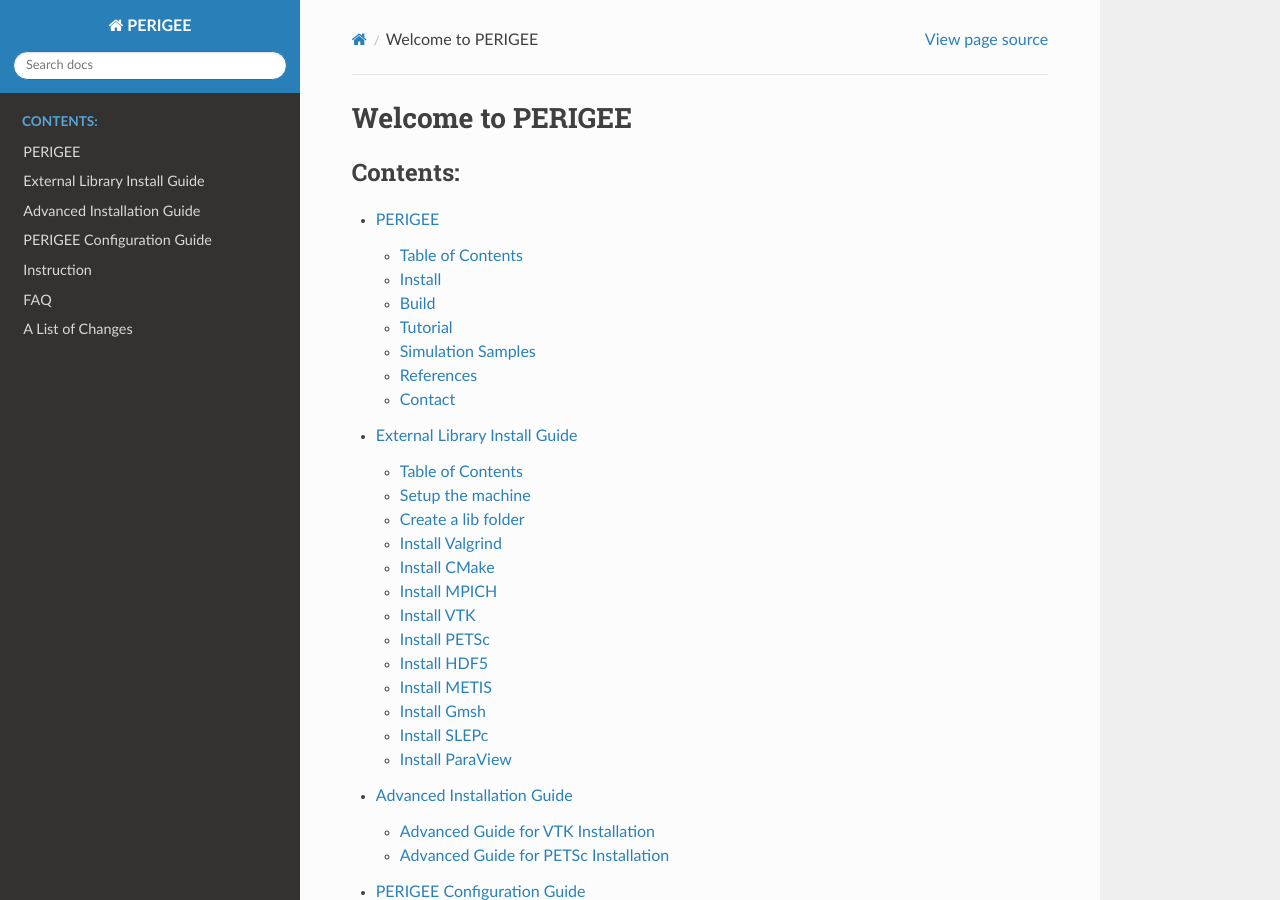
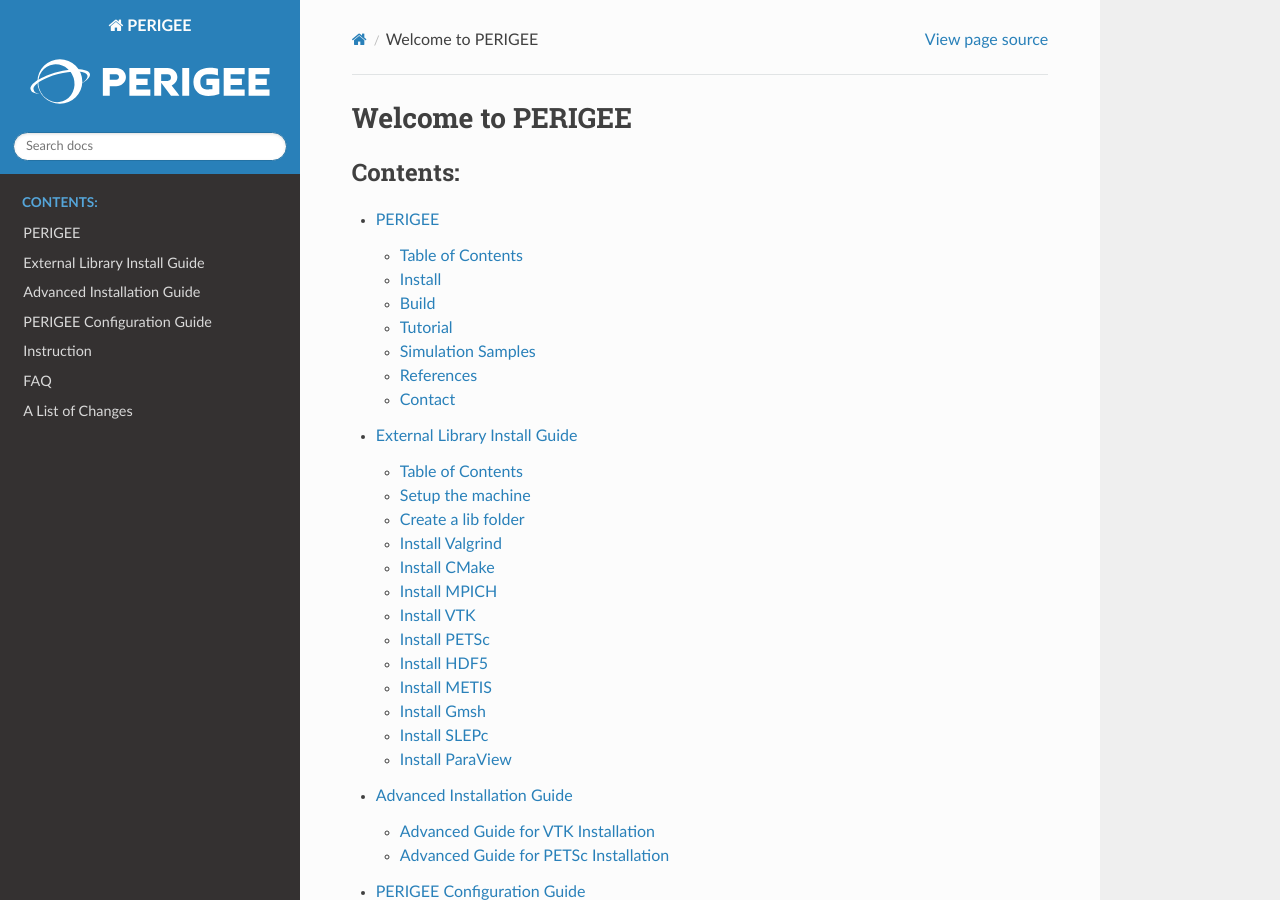
Before and after one commit to APSIS-ANALYSIS/perigee-manual, a Sphinx documentation site: the page built from source/index.rst, in a window 1280 px wide and 900 px high. Built offline with Sphinx 7.4.7 and the Read the Docs theme 2.0.0, drawn with Linux system fonts in a browser that asks for light colours.

Commit message:
add the logo of PERIGEE in html

```diff
--- a/source/conf.py
+++ b/source/conf.py
@@ -36,3 +36,5 @@
 source_suffix = {
     '.rst': 'restructuredtext',
     '.md' : 'markdown',}
+
+html_logo = 'white_white.svg'
```
Also changed, not shown: source/white_white.svg (added).
